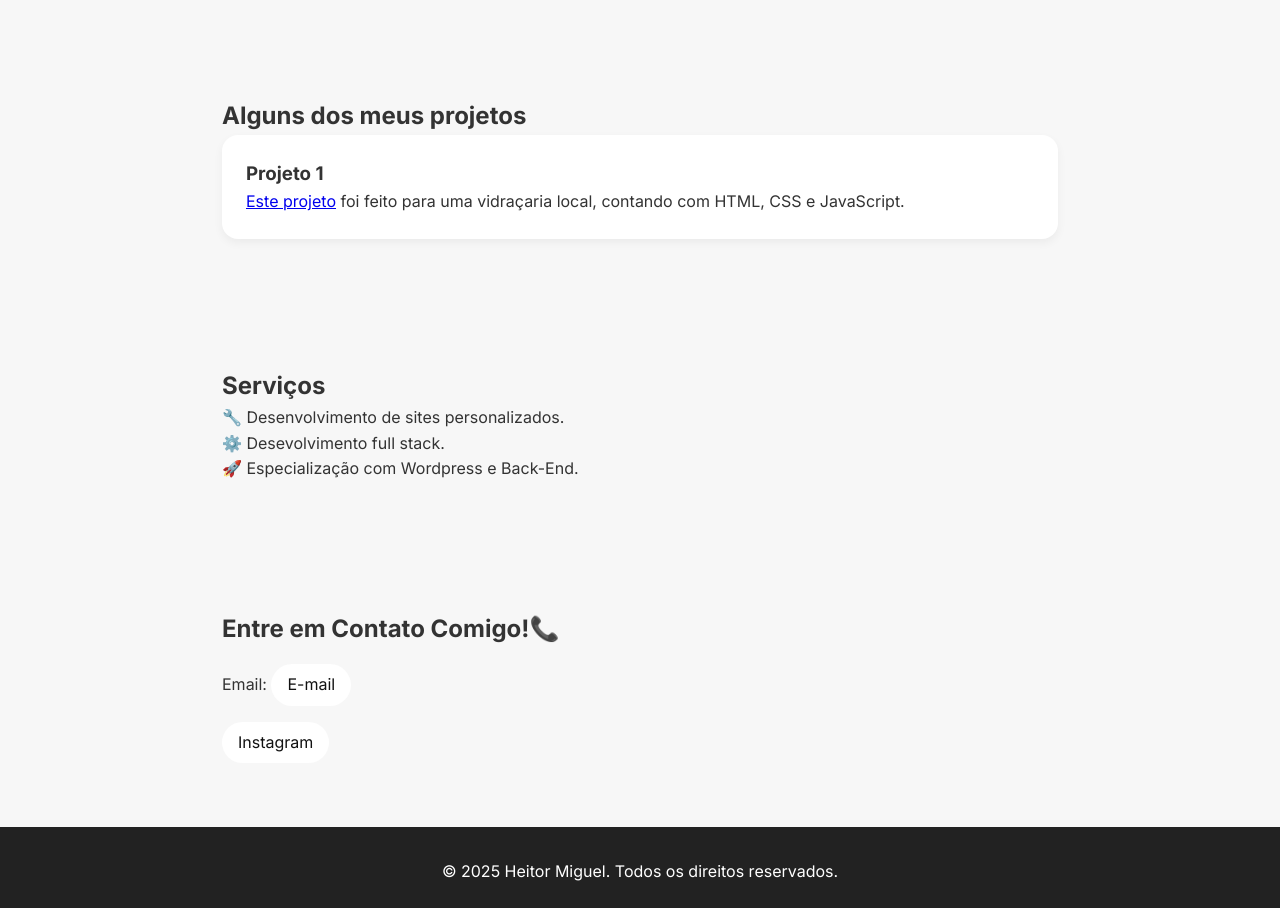
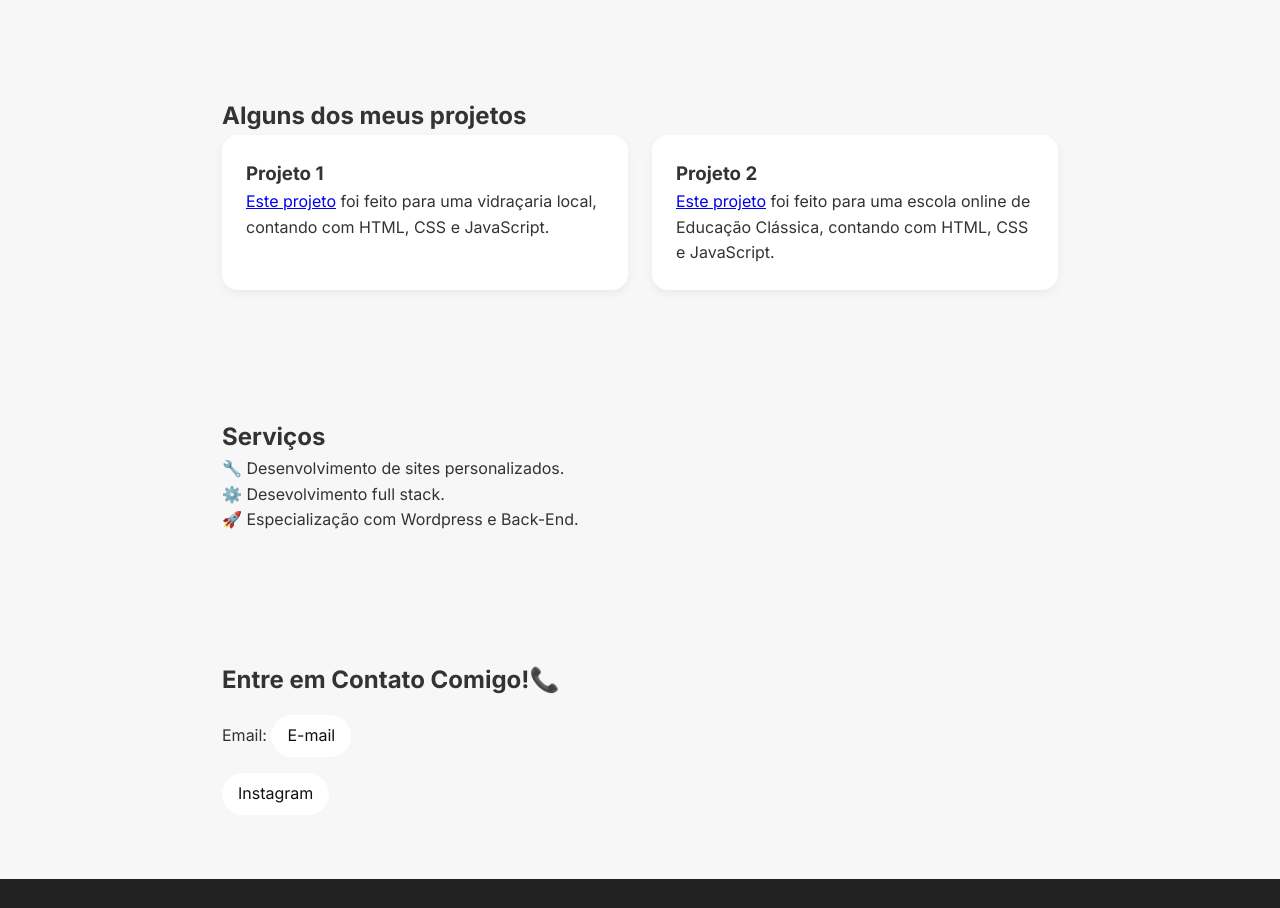
Before and after one commit to heitormiguel-dev/heitormiguel-dev.github.io, a plain HTML site: page index.html in a window 1280 px wide. Shown: the part 1260-2168 px from the top of the page. Drawn offline with Linux system fonts and the light colour scheme.

Commit message:
Update index.html
sdfdfsdsf

```diff
--- a/index.html
+++ b/index.html
@@ -130,6 +130,11 @@
         <a href= "https://goiasvidracaria1992.github.io"> Este projeto</a>
         <span>foi feito para uma vidraçaria local, contando com HTML, CSS e JavaScript.</span>
       </div>
+<div class="card">
+        <h3>Projeto 2</h3>
+        <a href= "https://literaturadecasa.github.io"> Este projeto</a>
+        <span>foi feito para uma escola online de Educação Clássica, contando com HTML, CSS e JavaScript.</span>
+      </div>
     </div>
   </section>
 
```
